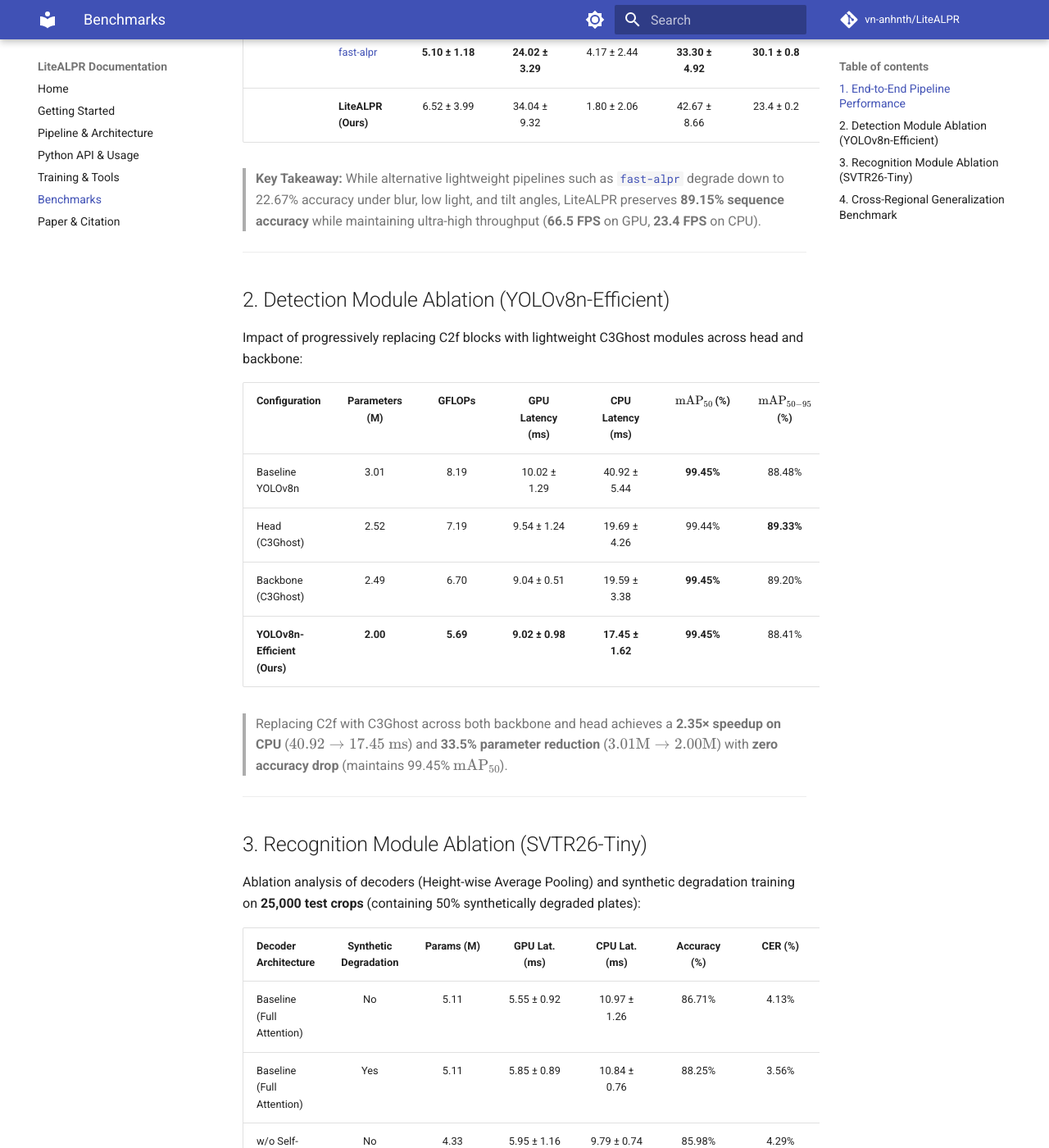
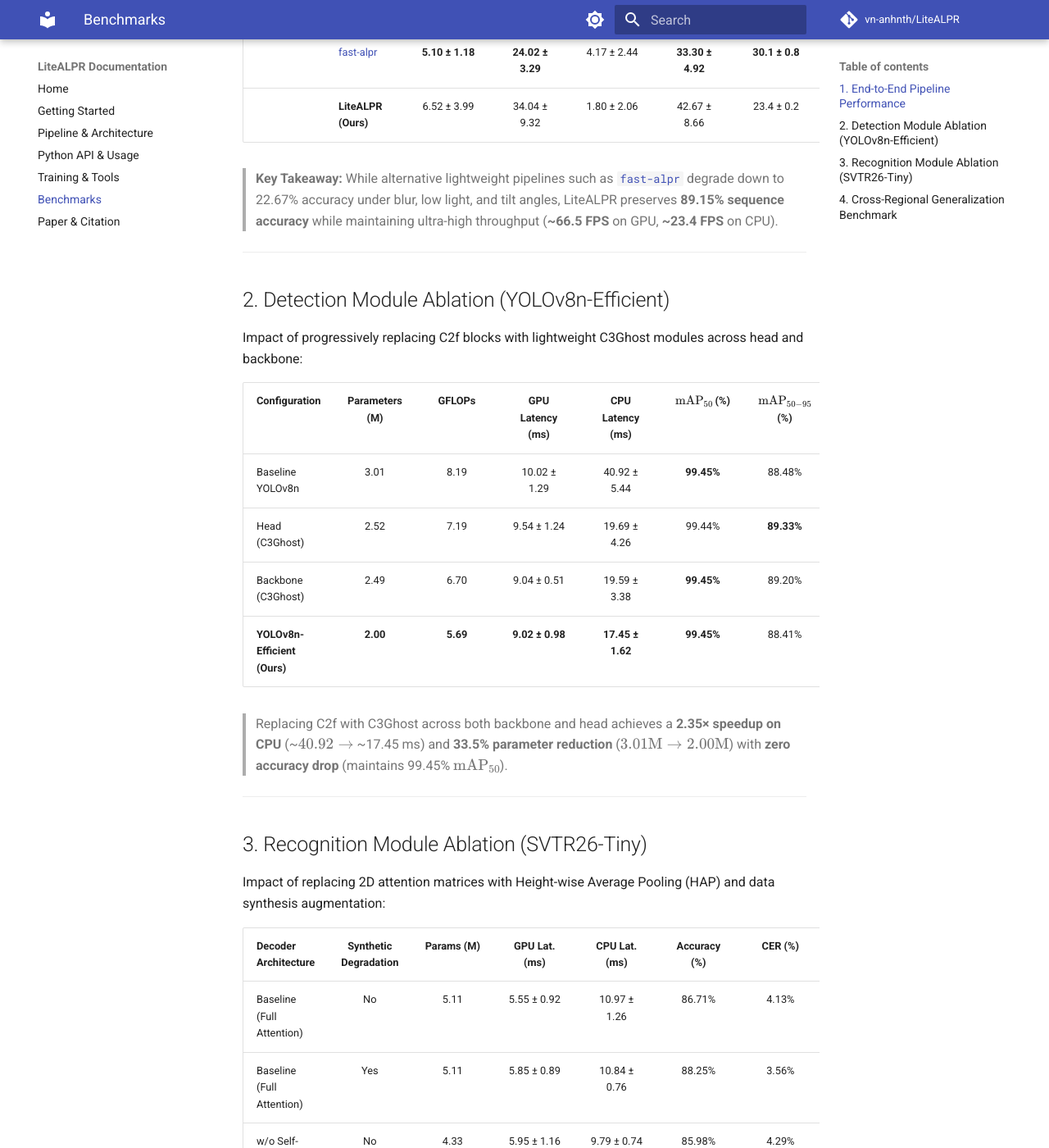
Before and after one commit to vn-anhnth/LiteALPR, an MkDocs documentation site: the page built from docs/benchmarks.md, in a window 1280 px wide and 1400 px high, scrolled down 1199 px. Shown: the whole window at 82% size. Built offline with MkDocs 1.6.1 and Material for MkDocs 9.7.7, drawn with Linux system fonts in a browser that asks for light colours; comment, search, counter and statistics services are not loaded; the version menu is left out; some of the changed text lies outside the part shown.

```diff
--- a/docs/benchmarks.md
+++ b/docs/benchmarks.md
@@ -29,7 +29,7 @@
 | | [fast-alpr](https://github.com/ankandrew/fast-alpr) | **5.10 ± 1.18** | **24.02 ± 3.29** | 4.17 ± 2.44 | **33.30 ± 4.92** | **30.1 ± 0.8** | 22.67% |
 | | **LiteALPR (Ours)** | 6.52 ± 3.99 | 34.04 ± 9.32 | 1.80 ± 2.06 | 42.67 ± 8.66 | 23.4 ± 0.2 | **89.15%** |
 
-> **Key Takeaway:** While alternative lightweight pipelines such as [`fast-alpr`](https://github.com/ankandrew/fast-alpr) degrade down to 22.67% accuracy under blur, low light, and tilt angles, LiteALPR preserves **89.15% sequence accuracy** while maintaining ultra-high throughput (**66.5 FPS** on GPU, **23.4 FPS** on CPU).
+> **Key Takeaway:** While alternative lightweight pipelines such as [`fast-alpr`](https://github.com/ankandrew/fast-alpr) degrade down to 22.67% accuracy under blur, low light, and tilt angles, LiteALPR preserves **89.15% sequence accuracy** while maintaining ultra-high throughput (**~66.5 FPS** on GPU, **~23.4 FPS** on CPU).
 
 ---
 
@@ -44,13 +44,13 @@
 | Backbone (C3Ghost) | 2.49 | 6.70 | 9.04 ± 0.51 | 19.59 ± 3.38 | **99.45%** | 89.20% |
 | **YOLOv8n-Efficient (Ours)** | **2.00** | **5.69** | **9.02 ± 0.98** | **17.45 ± 1.62** | **99.45%** | 88.41% |
 
-> Replacing C2f with C3Ghost across both backbone and head achieves a **2.35× speedup on CPU** ($40.92 \rightarrow 17.45\text{ ms}$) and **33.5% parameter reduction** ($3.01\text{M} \rightarrow 2.00\text{M}$) with **zero accuracy drop** (maintains 99.45% $\text{mAP}_{50}$).
+> Replacing C2f with C3Ghost across both backbone and head achieves a **2.35× speedup on CPU** (~$40.92 \rightarrow$ ~17.45 ms) and **33.5% parameter reduction** ($3.01\text{M} \rightarrow 2.00\text{M}$) with **zero accuracy drop** (maintains 99.45% $\text{mAP}_{50}$).
 
 ---
 
 ## 3. Recognition Module Ablation (SVTR26-Tiny)
 
-Ablation analysis of decoders (Height-wise Average Pooling) and synthetic degradation training on **25,000 test crops** (containing 50% synthetically degraded plates):
+Impact of replacing 2D attention matrices with Height-wise Average Pooling (HAP) and data synthesis augmentation:
 
 | Decoder Architecture | Synthetic Degradation | Params (M) | GPU Lat. (ms) | CPU Lat. (ms) | Accuracy (%) | CER (%) |
 | :--- | :---: | :---: | :---: | :---: | :---: | :---: |
@@ -61,7 +61,7 @@
 | **HAP (Ours)** | No | **4.22** | 5.29 ± 1.19 | 9.05 ± 1.34 | 86.55% | 4.16% |
 | **HAP + Degrade (Ours)** | **Yes** | **4.22** | **5.03 ± 0.51** | **8.32 ± 0.98** | **89.15%** | **3.28%** |
 
-> Height-wise Average Pooling (HAP) completely replaces 2D attention matrices, slashing CPU recognition latency from **10.84 ms** down to **8.32 ms** while maintaining superior sequence recognition accuracy of **89.15%** and lowering Character Error Rate (CER) to **3.28%**.
+> Height-wise Average Pooling (HAP) completely replaces 2D attention matrices, slashing CPU recognition latency from **~10.84 ms** down to **~8.32 ms** while maintaining superior sequence recognition accuracy of **89.15%** and lowering Character Error Rate (CER) to **3.28%**.
 
 ---
 
```
Also changed, not shown: docs/getting-started.md (+0 -1 lines), docs/index.md (+4 -2 lines).
